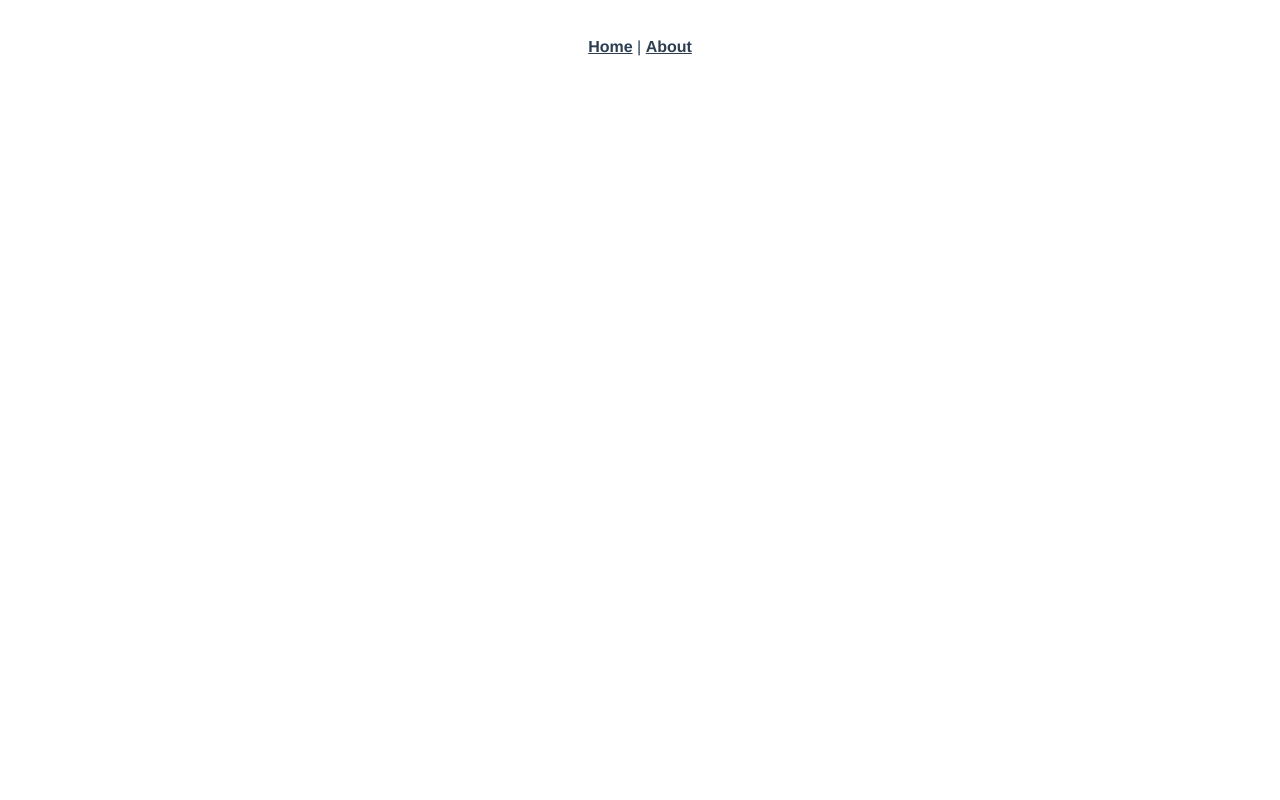
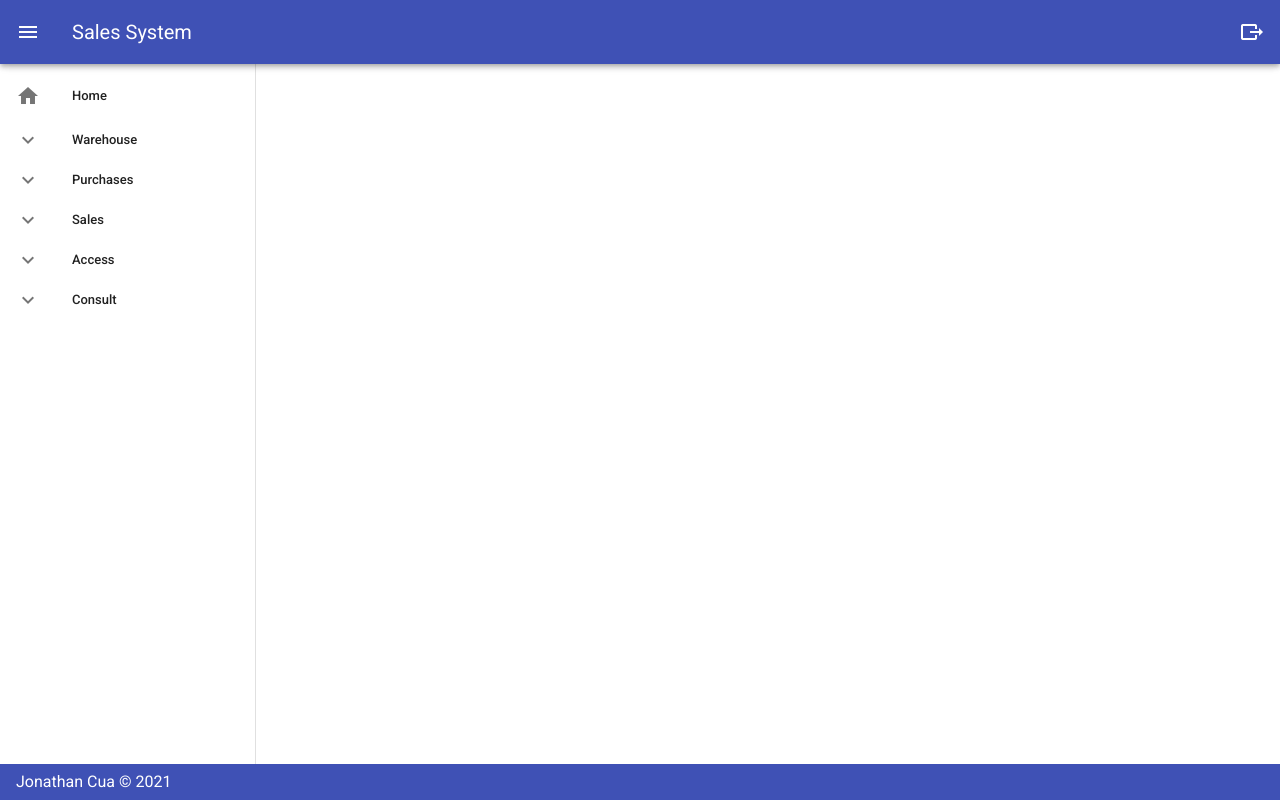
Before and after one commit to Jonathan-1407/sales-system-front, a Vue app: page /categories in a window 1280 px wide. Built offline with nearby package versions, Linux system fonts and the light colour scheme.

Commit message:
ci: Adding the initial configuration of the home view
Adding the navigation menu

```diff
--- a/public/index.html
+++ b/public/index.html
@@ -1,11 +1,13 @@
 <!DOCTYPE html>
-<html lang="">
+<html lang="en">
   <head>
     <meta charset="utf-8">
     <meta http-equiv="X-UA-Compatible" content="IE=edge">
     <meta name="viewport" content="width=device-width,initial-scale=1.0">
     <link rel="icon" href="<%= BASE_URL %>favicon.ico">
     <title><%= htmlWebpackPlugin.options.title %></title>
+    <link rel="stylesheet" href="https://fonts.googleapis.com/css?family=Roboto:100,300,400,500,700,900">
+    <link rel="stylesheet" href="https://cdn.jsdelivr.net/npm/@mdi/font@latest/css/materialdesignicons.min.css">
   </head>
   <body>
     <noscript>
--- a/src/App.vue
+++ b/src/App.vue
@@ -1,32 +1,153 @@
 <template>
-  <div id="app">
-    <div id="nav">
-      <router-link to="/">Home</router-link> |
-      <router-link to="/about">About</router-link>
-    </div>
-    <router-view/>
-  </div>
+  <v-app id="inspire">
+    <v-app id="inspire">
+      <v-navigation-drawer
+        v-model="drawer"
+        app
+        :clipped="$vuetify.breakpoint.lgAndUp"
+      >
+        <v-list dense>
+          <template v-for="item in items">
+            <v-list-group
+              v-if="item.children"
+              :key="item.text"
+              :prepend-icon="item.model ? item.icon : item['icon-alt']"
+              append-icon=""
+            >
+              <template v-slot:activator>
+                <v-list-item-content>
+                  <v-list-item-title>
+                    {{ item.text }}
+                  </v-list-item-title>
+                </v-list-item-content>
+              </template>
+              <v-list-item
+                v-for="(child, i) in item.children"
+                :key="i"
+                :to="child.path"
+                active-class="primary--text"
+                link
+              >
+                <v-list-item-action v-if="child.icon">
+                  <v-icon>{{ child.icon }}</v-icon>
+                </v-list-item-action>
+                <v-list-item-content>
+                  <v-list-item-title>
+                    {{ child.text }}
+                  </v-list-item-title>
+                </v-list-item-content>
+              </v-list-item>
+            </v-list-group>
+            <v-list-item
+              v-else
+              :key="item.text"
+              link
+              :to="item.path"
+              active-class="primary--text"
+            >
+              <v-list-item-action>
+                <v-icon>{{ item.icon }}</v-icon>
+              </v-list-item-action>
+              <v-list-item-content>
+                <v-list-item-title>
+                  {{ item.text }}
+                </v-list-item-title>
+              </v-list-item-content>
+            </v-list-item>
+          </template>
+        </v-list>
+      </v-navigation-drawer>
+
+      <v-app-bar
+        app
+        color="indigo"
+        dark
+        :clipped-left="$vuetify.breakpoint.lgAndUp"
+      >
+        <v-app-bar-nav-icon @click.stop="drawer = !drawer"></v-app-bar-nav-icon>
+        <v-toolbar-title>Sales System</v-toolbar-title>
+        <v-spacer></v-spacer>
+
+        <v-btn icon>
+          <v-icon>mdi-export</v-icon>
+        </v-btn>
+      </v-app-bar>
+
+      <v-main>
+        <v-container class="fill-height" fluid>
+          <v-row align="center" justify="center">
+            <v-col class="text-center">
+              <router-view></router-view>
+            </v-col>
+          </v-row>
+        </v-container>
+      </v-main>
+      <v-footer color="indigo" app>
+        <span class="white--text">
+          Jonathan Cua &copy; {{ new Date().getFullYear() }}
+        </span>
+      </v-footer>
+    </v-app>
+  </v-app>
 </template>
 
-<style>
-#app {
-  font-family: Avenir, Helvetica, Arial, sans-serif;
-  -webkit-font-smoothing: antialiased;
-  -moz-osx-font-smoothing: grayscale;
-  text-align: center;
-  color: #2c3e50;
-}
+<script>
+export default {
+  name: "App",
 
-#nav {
-  padding: 30px;
-}
-
-#nav a {
-  font-weight: bold;
-  color: #2c3e50;
-}
-
-#nav a.router-link-exact-active {
-  color: #42b983;
-}
-</style>
+  data: () => ({
+    drawer: null,
+    items: [
+      { icon: "mdi-home", text: "Home", path: "/" },
+      {
+        icon: "mdi-chevron-up",
+        "icon-alt": "mdi-chevron-down",
+        text: "Warehouse",
+        children: [
+          { icon: "mdi-shape", text: "Categories", path: "/categories" },
+          { icon: "mdi-archive", text: "Articles", path: "/articles" }
+        ]
+      },
+      {
+        icon: "mdi-chevron-up",
+        "icon-alt": "mdi-chevron-down",
+        text: "Purchases",
+        children: [
+          { icon: "mdi-arrow-left-thick", text: "Entries", path: "/entries" },
+          { icon: "mdi-account-supervisor", text: "Vendors", path: "/vendors" }
+        ]
+      },
+      {
+        icon: "mdi-chevron-up",
+        "icon-alt": "mdi-chevron-down",
+        text: "Sales",
+        children: [
+          { icon: "mdi-arrow-right-thick", text: "Sales", path: "/sales" },
+          { icon: "mdi-account-supervisor", text: "Clients", path: "/clients" }
+        ]
+      },
+      {
+        icon: "mdi-chevron-up",
+        "icon-alt": "mdi-chevron-down",
+        text: "Access",
+        children: [
+          { icon: "mdi-account-supervisor", text: "Users", path: "/users" }
+        ]
+      },
+      {
+        icon: "mdi-chevron-up",
+        "icon-alt": "mdi-chevron-down",
+        text: "Consult",
+        children: [
+          {
+            icon: "mdi-arrow-left-thick",
+            text: "Purchases",
+            path: "/purchases"
+          },
+          { icon: "mdi-arrow-right-thick", text: "Sales", path: "/sales" }
+        ]
+      }
+    ]
+  })
+};
+</script>
--- a/src/components/HelloWorld.vue
+++ /dev/null
@@ -1,60 +0,0 @@
-<template>
-  <div class="hello">
-    <h1>{{ msg }}</h1>
-    <p>
-      For a guide and recipes on how to configure / customize this project,<br>
-      check out the
-      <a href="https://cli.vuejs.org" target="_blank" rel="noopener">vue-cli documentation</a>.
-    </p>
-    <h3>Installed CLI Plugins</h3>
-    <ul>
-      <li><a href="https://github.com/vuejs/vue-cli/tree/dev/packages/%40vue/cli-plugin-babel" target="_blank" rel="noopener">babel</a></li>
-      <li><a href="https://github.com/vuejs/vue-cli/tree/dev/packages/%40vue/cli-plugin-router" target="_blank" rel="noopener">router</a></li>
-      <li><a href="https://github.com/vuejs/vue-cli/tree/dev/packages/%40vue/cli-plugin-vuex" target="_blank" rel="noopener">vuex</a></li>
-      <li><a href="https://github.com/vuejs/vue-cli/tree/dev/packages/%40vue/cli-plugin-eslint" target="_blank" rel="noopener">eslint</a></li>
-    </ul>
-    <h3>Essential Links</h3>
-    <ul>
-      <li><a href="https://vuejs.org" target="_blank" rel="noopener">Core Docs</a></li>
-      <li><a href="https://forum.vuejs.org" target="_blank" rel="noopener">Forum</a></li>
-      <li><a href="https://chat.vuejs.org" target="_blank" rel="noopener">Community Chat</a></li>
-      <li><a href="https://twitter.com/vuejs" target="_blank" rel="noopener">Twitter</a></li>
-      <li><a href="https://news.vuejs.org" target="_blank" rel="noopener">News</a></li>
-    </ul>
-    <h3>Ecosystem</h3>
-    <ul>
-      <li><a href="https://router.vuejs.org" target="_blank" rel="noopener">vue-router</a></li>
-      <li><a href="https://vuex.vuejs.org" target="_blank" rel="noopener">vuex</a></li>
-      <li><a href="https://github.com/vuejs/vue-devtools#vue-devtools" target="_blank" rel="noopener">vue-devtools</a></li>
-      <li><a href="https://vue-loader.vuejs.org" target="_blank" rel="noopener">vue-loader</a></li>
-      <li><a href="https://github.com/vuejs/awesome-vue" target="_blank" rel="noopener">awesome-vue</a></li>
-    </ul>
-  </div>
-</template>
-
-<script>
-export default {
-  name: 'HelloWorld',
-  props: {
-    msg: String
-  }
-}
-</script>
-
-<!-- Add "scoped" attribute to limit CSS to this component only -->
-<style scoped>
-h3 {
-  margin: 40px 0 0;
-}
-ul {
-  list-style-type: none;
-  padding: 0;
-}
-li {
-  display: inline-block;
-  margin: 0 10px;
-}
-a {
-  color: #42b983;
-}
-</style>
--- a/src/main.js
+++ b/src/main.js
@@ -2,11 +2,13 @@ import Vue from 'vue'
 import App from './App.vue'
 import router from './router'
 import store from './store'
+import vuetify from './plugins/vuetify'
 
 Vue.config.productionTip = false
 
 new Vue({
   router,
   store,
+  vuetify,
   render: h => h(App)
 }).$mount('#app')
--- /dev/null
+++ b/src/plugins/vuetify.js
@@ -0,0 +1,7 @@
+import Vue from 'vue';
+import Vuetify from 'vuetify/lib/framework';
+
+Vue.use(Vuetify);
+
+export default new Vuetify({
+});
--- a/src/router/index.js
+++ b/src/router/index.js
@@ -1,29 +1,20 @@
-import Vue from 'vue'
-import VueRouter from 'vue-router'
-import Home from '../views/Home.vue'
+import Vue from "vue";
+import VueRouter from "vue-router";
 
-Vue.use(VueRouter)
+Vue.use(VueRouter);
 
 const routes = [
   {
-    path: '/',
-    name: 'Home',
-    component: Home
-  },
-  {
-    path: '/about',
-    name: 'About',
-    // route level code-splitting
-    // this generates a separate chunk (about.[hash].js) for this route
-    // which is lazy-loaded when the route is visited.
-    component: () => import(/* webpackChunkName: "about" */ '../views/About.vue')
+    path: "/",
+    name: "Home",
+    component: () => import(/* webpackChunkName: "home" */ "../views/Home.vue")
   }
-]
+];
 
 const router = new VueRouter({
-  mode: 'history',
+  mode: "history",
   base: process.env.BASE_URL,
   routes
-})
+});
 
-export default router
+export default router;
--- a/src/views/About.vue
+++ /dev/null
@@ -1,5 +0,0 @@
-<template>
-  <div class="about">
-    <h1>This is an about page</h1>
-  </div>
-</template>
--- a/src/views/Home.vue
+++ b/src/views/Home.vue
@@ -1,18 +1,11 @@
 <template>
-  <div class="home">
-    <img alt="Vue logo" src="../assets/logo.png">
-    <HelloWorld msg="Welcome to Your Vue.js App"/>
+  <div>
+    <h1>Home</h1>
   </div>
 </template>
 
 <script>
-// @ is an alias to /src
-import HelloWorld from '@/components/HelloWorld.vue'
-
 export default {
-  name: 'Home',
-  components: {
-    HelloWorld
-  }
-}
+  name: "Home"
+};
 </script>
--- /dev/null
+++ b/vue.config.js
@@ -0,0 +1,5 @@
+module.exports = {
+  transpileDependencies: [
+    'vuetify'
+  ]
+}
```
Also changed, not shown: package.json (+6 -1 lines), 1 other file (tests, documents, lock files or other folders).
